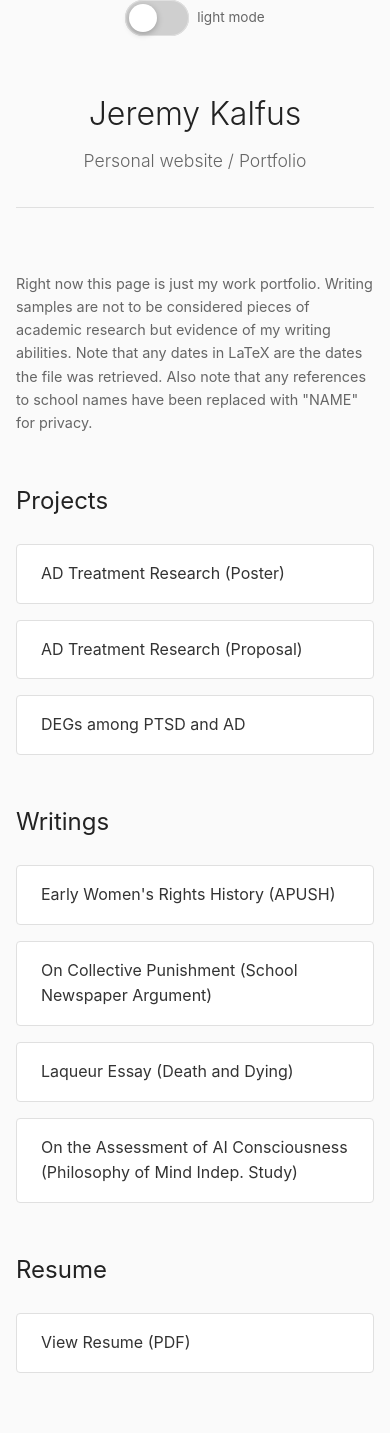
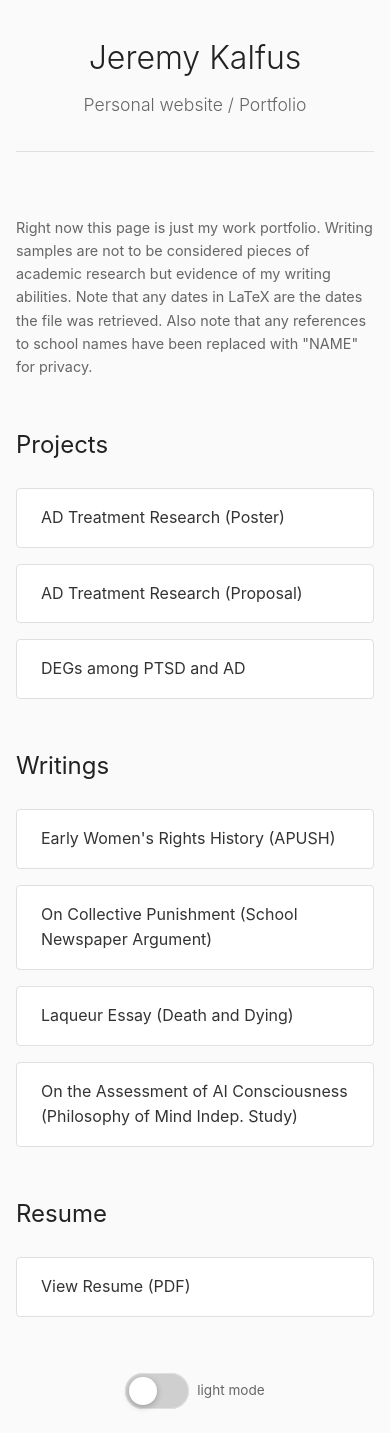
Before and after one commit to JeremyKalfus/JeremyKalfus, a plain HTML site: page index.html in a window 390 px wide. Before the commit the page ends 1405 px from the top, so only its background shows below. Drawn offline with Linux system fonts and the light colour scheme.

Commit message:
mobile layout change

```diff
--- a/index.html
+++ b/index.html
@@ -20,13 +20,6 @@
     <link rel="stylesheet" href="styles.css">
 </head>
 <body>
-    <div class="theme-toggle-container">
-        <label class="theme-toggle">
-            <input type="checkbox" id="theme-toggle">
-            <span class="slider"></span>
-        </label>
-        <p class="theme-label" id="theme-label">light mode</p>
-    </div>
     <div class="container">
         <header class="intro">
             <h1>Jeremy Kalfus</h1>
@@ -85,6 +78,13 @@
         </section>
 
     </div>
+    <div class="theme-toggle-container">
+        <label class="theme-toggle">
+            <input type="checkbox" id="theme-toggle">
+            <span class="slider"></span>
+        </label>
+        <p class="theme-label" id="theme-label">light mode</p>
+    </div>
     <script src="script.js"></script>
 </body>
 </html>
--- a/styles.css
+++ b/styles.css
@@ -252,7 +252,7 @@ body {
         align-items: center;
         flex-direction: row;
         gap: 0.5rem;
-        margin: 0 0 1.25rem 0;
+        margin: 1.5rem 0 1.5rem 0;
     }
 
     .theme-toggle {
```
Also changed, not shown: .cursor/worktrees.json (added).
